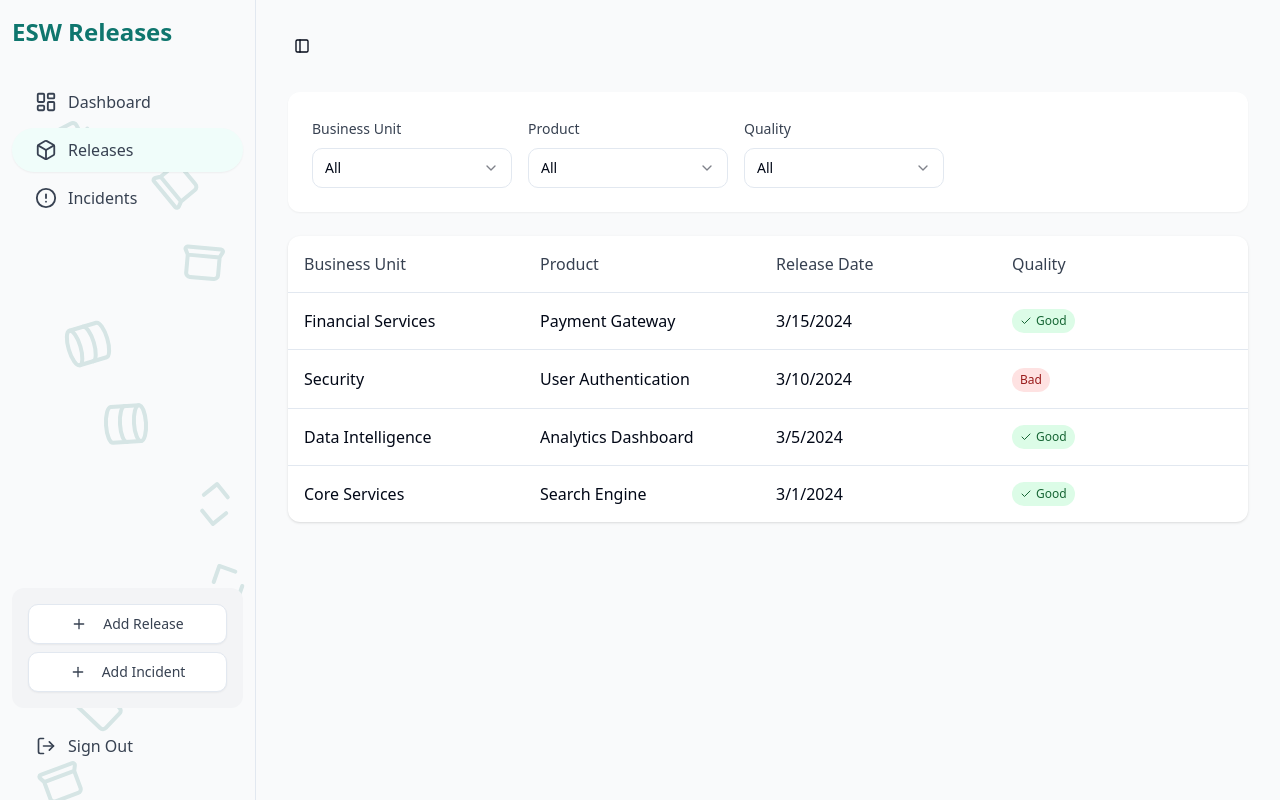
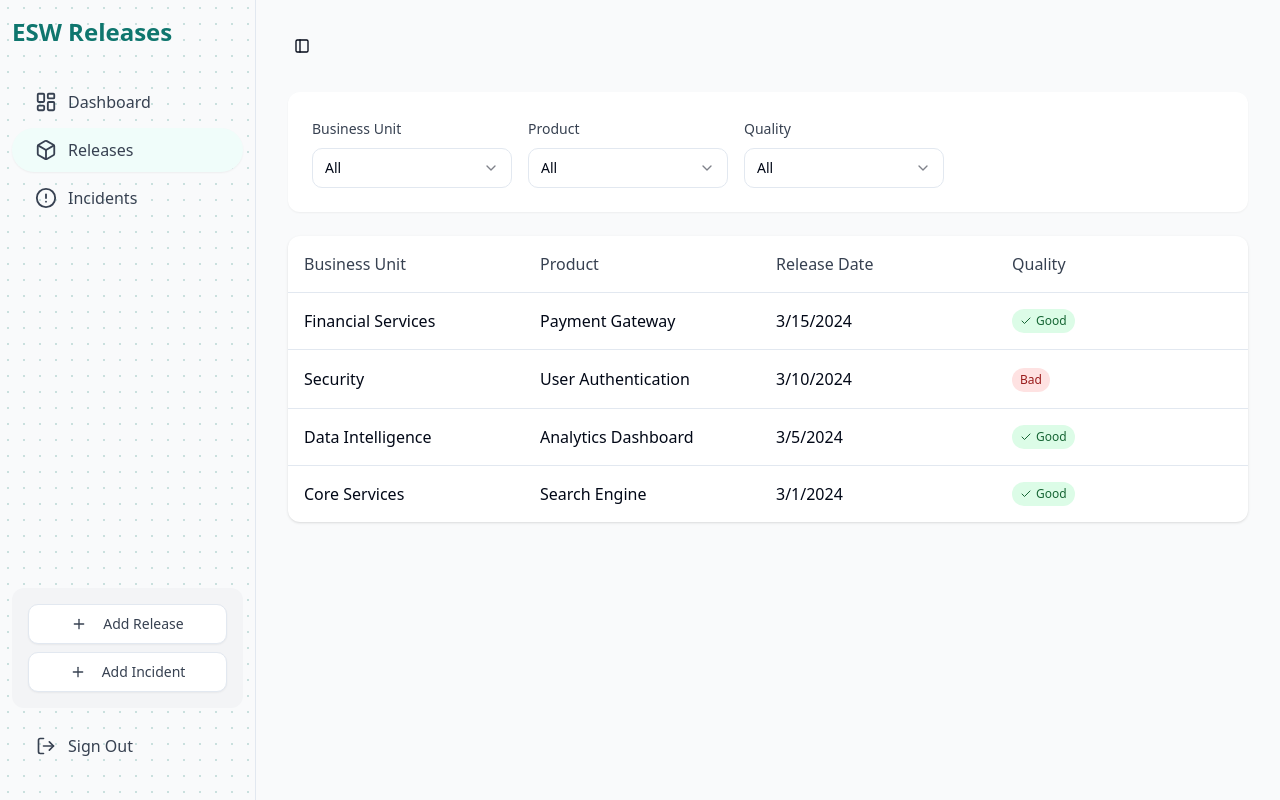
Before and after one commit to jczapovics/esw-releases, a React (Vite) app: page /releases in a window 1280 px wide. Built offline with nearby package versions, Linux system fonts and the light colour scheme.

Commit message:
Remove sidebar icons
Remove the Lucide-react icons from the sidebar and replace them with a dotted background.

```diff
--- a/src/components/DashboardLayout.tsx
+++ b/src/components/DashboardLayout.tsx
@@ -1,7 +1,7 @@
 
 import { useNavigate, Link } from "react-router-dom";
 import { SidebarProvider, Sidebar, SidebarContent, SidebarTrigger } from "@/components/ui/sidebar";
-import { Box, LayoutDashboard, AlertCircle, LogOut, Plus, Monitor, Laptop, Database, Code } from "lucide-react";
+import { Box, LayoutDashboard, AlertCircle, LogOut, Plus } from "lucide-react";
 import { Button } from "@/components/ui/button";
 import { toast } from "sonner";
 import { useState } from "react";
@@ -13,8 +13,6 @@ const mainNavigation = [
   { name: "Releases", href: "/releases", icon: Box },
   { name: "Incidents", href: "/incidents", icon: AlertCircle },
 ];
-
-const backgroundIcons = [Monitor, Laptop, Database, Code];
 
 export function DashboardLayout({ children }: { children: React.ReactNode }) {
   const navigate = useNavigate();
@@ -40,37 +38,8 @@ export function DashboardLayout({ children }: { children: React.ReactNode }) {
         <Sidebar>
           <SidebarContent>
             <div className="px-3 py-4 flex flex-col h-full relative">
-              {/* Icons pattern overlay - now inside the sidebar */}
-              <div className="absolute inset-0 opacity-[0.15] pointer-events-none z-0">
-                {[...Array(10)].map((_, i) => {
-                  const Icon = backgroundIcons[i % backgroundIcons.length];
-                  const positions = [
-                    { x: 20, y: 15 },
-                    { x: 70, y: 30 },
-                    { x: 40, y: 50 },
-                    { x: 80, y: 70 },
-                    { x: 30, y: 85 },
-                    { x: 60, y: 20 },
-                    { x: 25, y: 40 },
-                    { x: 75, y: 60 },
-                    { x: 45, y: 80 },
-                    { x: 15, y: 95 },
-                  ];
-                  return (
-                    <Icon
-                      key={i}
-                      className="absolute text-brand-700"
-                      style={{
-                        left: `${positions[i].x}%`,
-                        top: `${positions[i].y}%`,
-                        transform: `rotate(${Math.random() * 360}deg)`,
-                        width: '48px',
-                        height: '48px'
-                      }}
-                    />
-                  );
-                })}
-              </div>
+              {/* Dotted background pattern */}
+              <div className="absolute inset-0 opacity-20 pointer-events-none z-0 bg-[radial-gradient(#0f766e_1px,transparent_1px)] [background-size:16px_16px]" />
 
               <div className="mb-8 relative z-10">
                 <h1 className="text-2xl font-bold text-brand-700">
```
